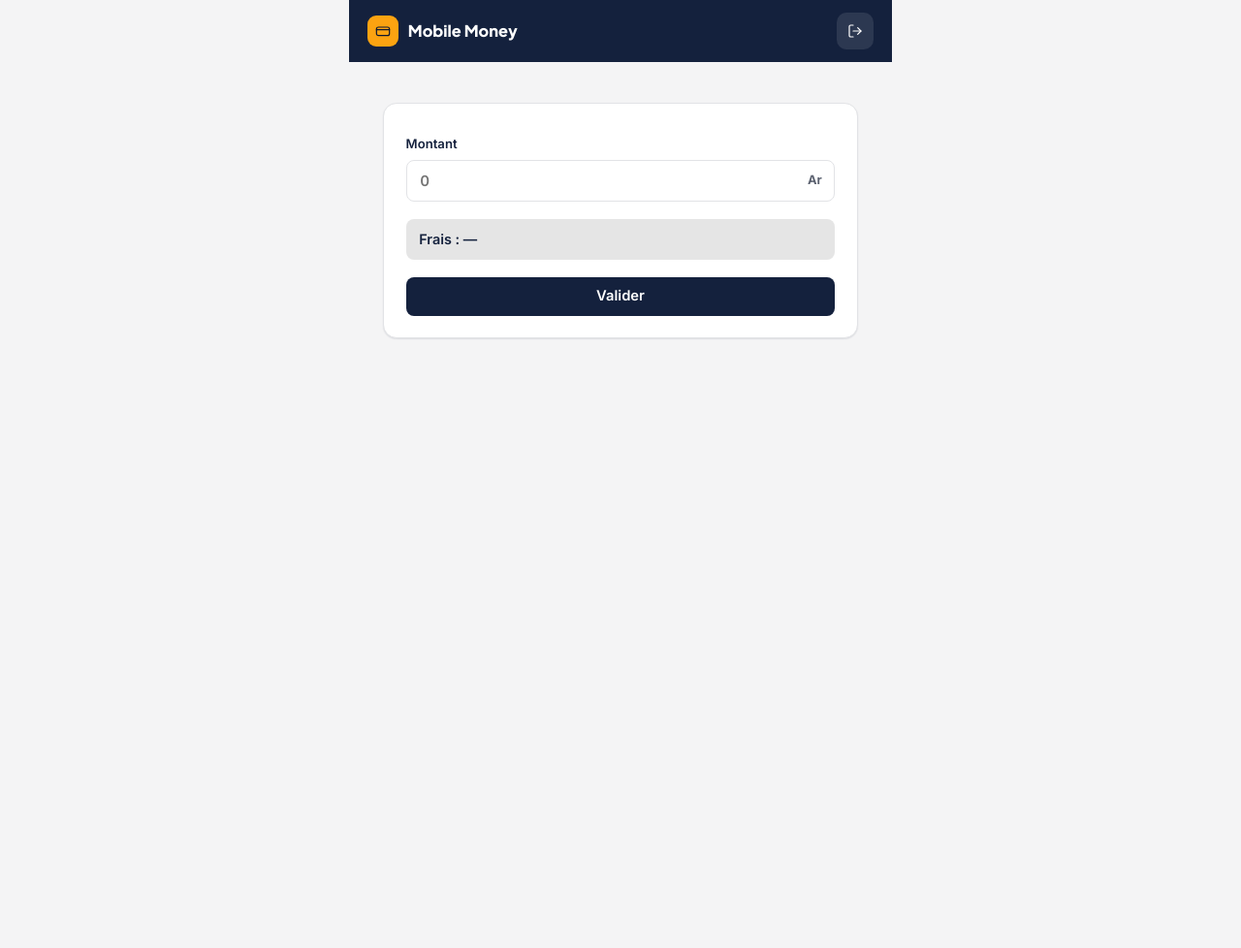
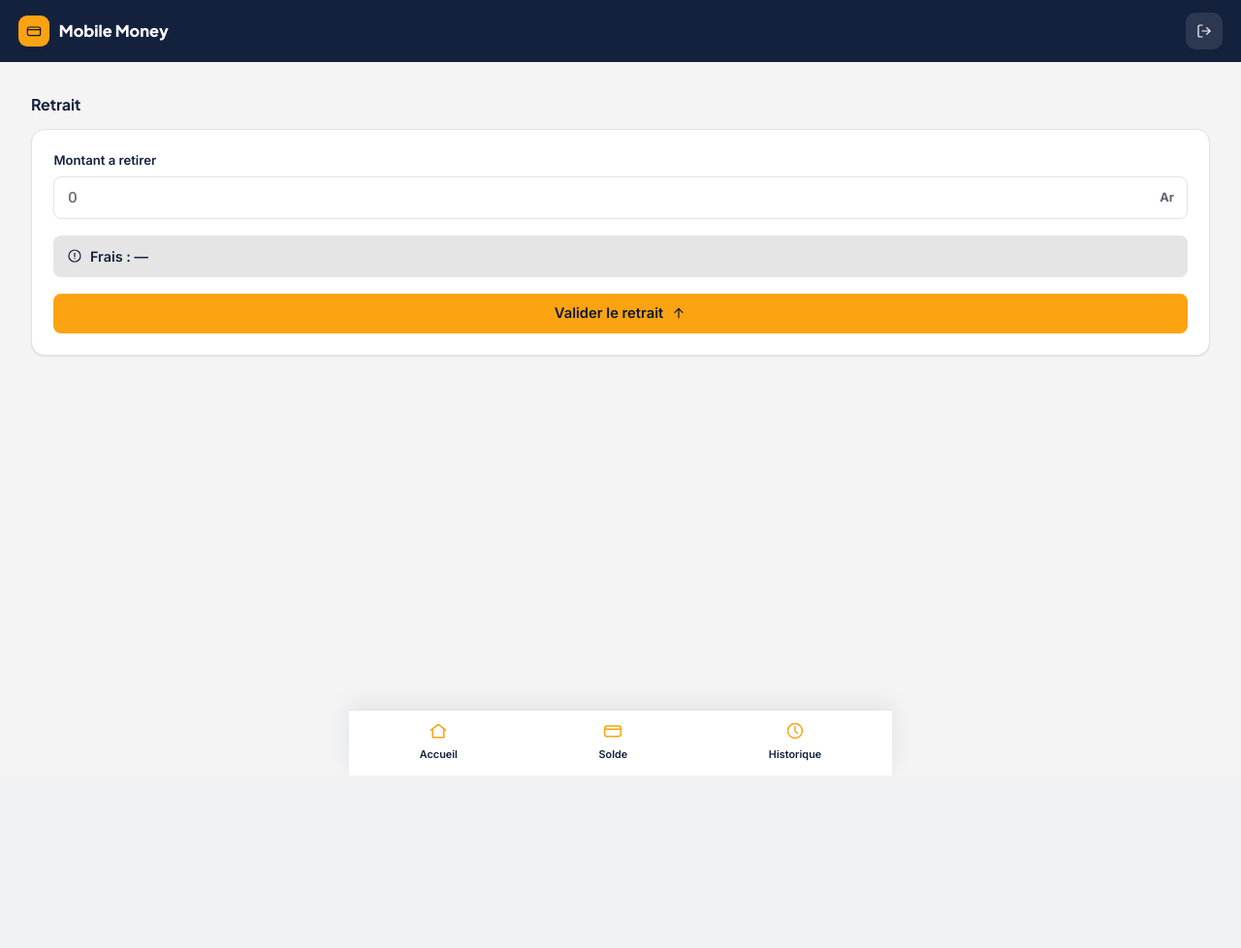
Before and after one commit to maudeck/mobile_money, a CodeIgniter 4 app: the page made by app/Views/client/retrait.php in a window 1280 px wide. Shown: the whole page at 97% size. After the commit the page ends 800 px from the top, so only its background shows below. Run offline with PHP 8.4 and a stand-in for CodeIgniter, Linux system fonts and the light colour scheme; the template is opened without the code that fills it, so the values that code supplies are empty; some libraries are stand-ins or nearby versions.

Commit message:
fix:  cote client

```diff
--- a/app/Views/client/retrait.php
+++ b/app/Views/client/retrait.php
@@ -1,55 +1,46 @@
-<?php
-
-/** @var object $type */
-$titre = ucfirst($type->libelle) . ' — Mobile Money';
-?>
-<!DOCTYPE html>
-<html lang="fr">
-<head>
-    <meta charset="UTF-8">
-    <meta name="viewport" content="width=device-width, initial-scale=1.0">
-    <title><?= esc($titre) ?></title>
-    <link href="<?= base_url('css/style.css') ?>" rel="stylesheet">
-</head>
-<body>
+<?php $titre = 'Retrait — Mobile Money'; ?>
 <?= $this->include('client/template/header') ?>
 
-<div class="client-shell">
-    <main class="app-main">
-        <div class="card shadow">
+<div class="section-title" style="margin-top:0;">
+    <h4>Retrait</h4>
+</div>
+
+<div class="card">
     <div class="card-body">
-                <h2 class="card-title mb-4"><?= esc($type->libelle) ?></h2>
-                <form id="operation-form" data-frais-url="<?= site_url('client/frais/' . strtolower($type->libelle)) ?>" data-submit-url="<?= site_url('client/' . strtolower($type->libelle)) ?>" data-csrf-name="<?= csrf_token() ?>" data-csrf-hash="<?= csrf_hash() ?>">
-                    <?php if (strtolower($type->libelle) === 'transfert'): ?>
+        <form id="retrait-form"
+            data-frais-url="<?= site_url('client/frais/retrait') ?>"
+            data-submit-url="<?= site_url('client/retrait') ?>"
+            data-csrf-name="<?= csrf_token() ?>"
+            data-csrf-hash="<?= csrf_hash() ?>">
+
             <div class="field">
-                            <label class="field-label" for="beneficiaire">Beneficiaire</label>
-                            <select class="control" id="beneficiaire" name="beneficiaire" required>
-                                <option value="">-- Selectionner un beneficiaire --</option>
-                                <?php foreach ($clients as $client): ?>
-                                    <option value="<?= esc($client->telephone) ?>">
-                                        <?= esc($client->telephone) ?>
-                                    </option>
-                                <?php endforeach; ?>
-                            </select>
-                        </div>
-                    <?php endif; ?>
-                    <div class="field">
-                        <label class="field-label" for="montant">Montant</label>
+                <label for="montant" class="field-label">Montant a retirer</label>
                 <div class="control-amount">
                     <input type="number" class="control" id="montant" name="montant" placeholder="0" required>
                     <span class="suffix">Ar</span>
                 </div>
             </div>
+
             <div class="field">
-                        <div class="fee-display" id="frais-display">Frais : —</div>
+                <div class="fee-display" id="frais-display">
+                    <svg class="icon icon-sm" viewBox="0 0 24 24">
+                        <circle cx="12" cy="12" r="9" />
+                        <line x1="12" y1="8" x2="12" y2="13" />
+                        <line x1="12" y1="16" x2="12.01" y2="16" />
+                    </svg>
+                    Frais : —
                 </div>
-                    <button type="submit" class="btn btn-primary btn-block">Valider</button>
+            </div>
+
+            <button type="submit" class="btn btn-accent btn-block">
+                Valider le retrait
+                <svg class="icon icon-sm" viewBox="0 0 24 24">
+                    <path d="M12 19V5" />
+                    <path d="M6 11l6-6 6 6" />
+                </svg>
+            </button>
         </form>
     </div>
 </div>
-    </main>
-</div>
 
-<script src="<?= base_url('js/script.js') ?>"></script>
-</body>
-</html>
+<?= $this->include('client/template/footer') ?>
--- a/app/Views/client/template/footer.php
+++ b/app/Views/client/template/footer.php
@@ -40,5 +40,4 @@
 
   <script src="<?= base_url('js/script.js') ?>"></script>
 </body>
-
 </html>
--- a/public/css/style.css
+++ b/public/css/style.css
@@ -272,6 +272,30 @@ table.table th.number{text-align:right;}
 
 .app-main{flex:1;padding:1.3rem 1.1rem calc(var(--bottom-nav-h) + 1.6rem);}
 
+@media (min-width:768px){
+  .client-shell{
+    max-width:1000px;
+    margin:0 auto;
+    min-height:100vh;
+  }
+  .app-main{
+    flex:1;
+    padding:2rem 2rem;
+  }
+  .quick-actions{
+    grid-template-columns:repeat(auto-fit,minmax(140px,1fr));
+  }
+  .wallet-card{
+    padding:2.5rem 2rem;
+  }
+  .wallet-card-amount{
+    font-size:3rem;
+  }
+  .bottom-nav{
+    display:none;
+  }
+}
+
 /* Signature element: wallet card */
 .wallet-card{
   border-radius:var(--radius-lg);padding:1.6rem 1.5rem;color:#fff;position:relative;overflow:hidden;
@@ -321,6 +345,26 @@ table.table th.number{text-align:right;}
 .bottom-nav-item.active .icon{color:var(--amber);transform:translateY(-2px);}
 .bottom-nav-item.logout{color:var(--danger);}
 
+@media (min-width:768px){
+  .client-shell{
+    max-width:100%;
+    margin:0;
+  }
+  .app-main{
+    flex:1;
+    padding:2rem 2rem calc(var(--bottom-nav-h) + 2rem);
+  }
+  .quick-actions{
+    grid-template-columns:repeat(auto-fit,minmax(140px,1fr));
+  }
+  .wallet-card{
+    padding:2.5rem 2rem;
+  }
+  .wallet-card-amount{
+    font-size:3rem;
+  }
+}
+
 /* History table on mobile -> stacked cards */
 .op-row{display:flex;align-items:center;gap:.9rem;padding:1rem 1.1rem;border-bottom:1px solid var(--border);}
 .op-row:last-child{border-bottom:none;}
--- a/public/js/script.js
+++ b/public/js/script.js
@@ -12,6 +12,7 @@
     initConfirmForms();
     initFraisCalculator("retrait-form", "frais-retrait-url");
     initFraisCalculator("transfert-form", "frais-transfert-url");
+    initFraisCalculator("operation-form");
   });
 
   /* ---------------------------------------------------------------------
```
Also changed, not shown: app/Views/client/depot.php (+18 -20 lines), app/Views/client/historique.php (+24 -34 lines), app/Views/client/solde.php (+6 -31 lines), app/Views/client/transfert.php (+36 -30 lines), writable/mobile_money.db. Lines whose indentation alone changed are shown as unchanged.
